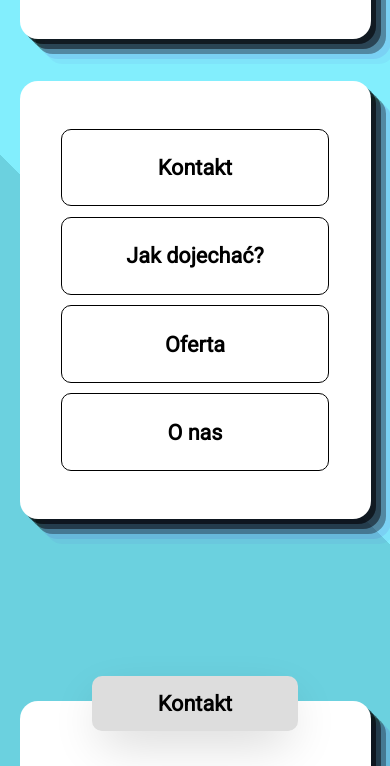
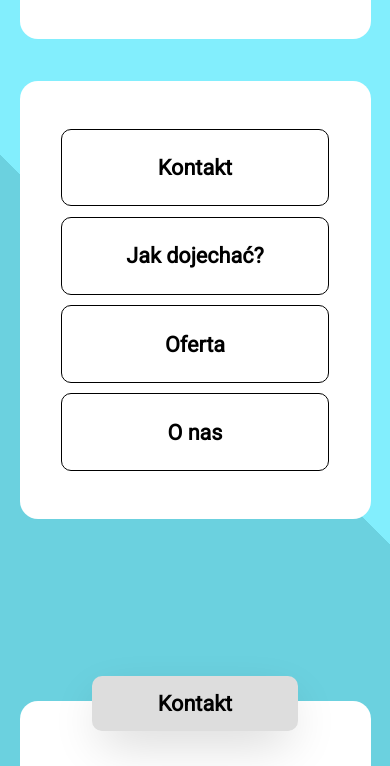
Before and after one commit to goodideagiver/istemple, a plain HTML site: page index.html in a window 390 px wide. Shown: the part 268-1034 px from the top of the page. Drawn offline with nearby package versions, Linux system fonts and the light colour scheme.

Commit message:
mobile latyout: disable box shadow

```diff
--- a/style.css
+++ b/style.css
@@ -392,6 +392,10 @@ nav a:hover {
         padding-top: 8vh;
     }
 
+    .frame-style {
+        box-shadow: none;
+    }
+
     section {
         margin: 12vh 0;
     }
```
